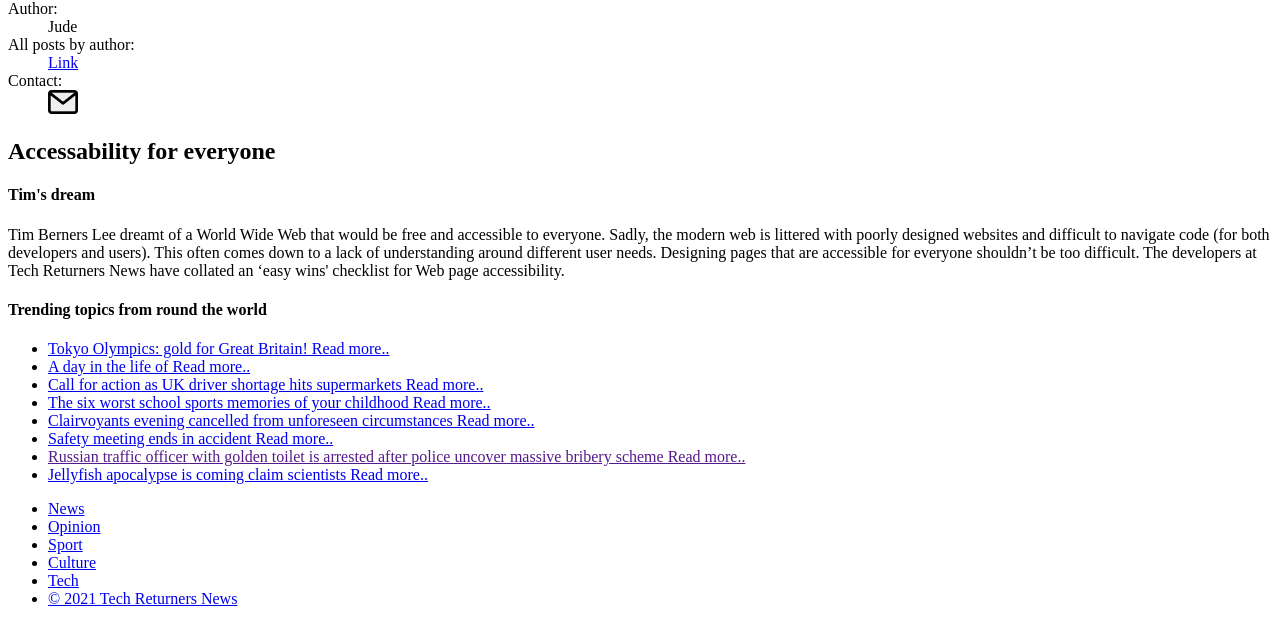
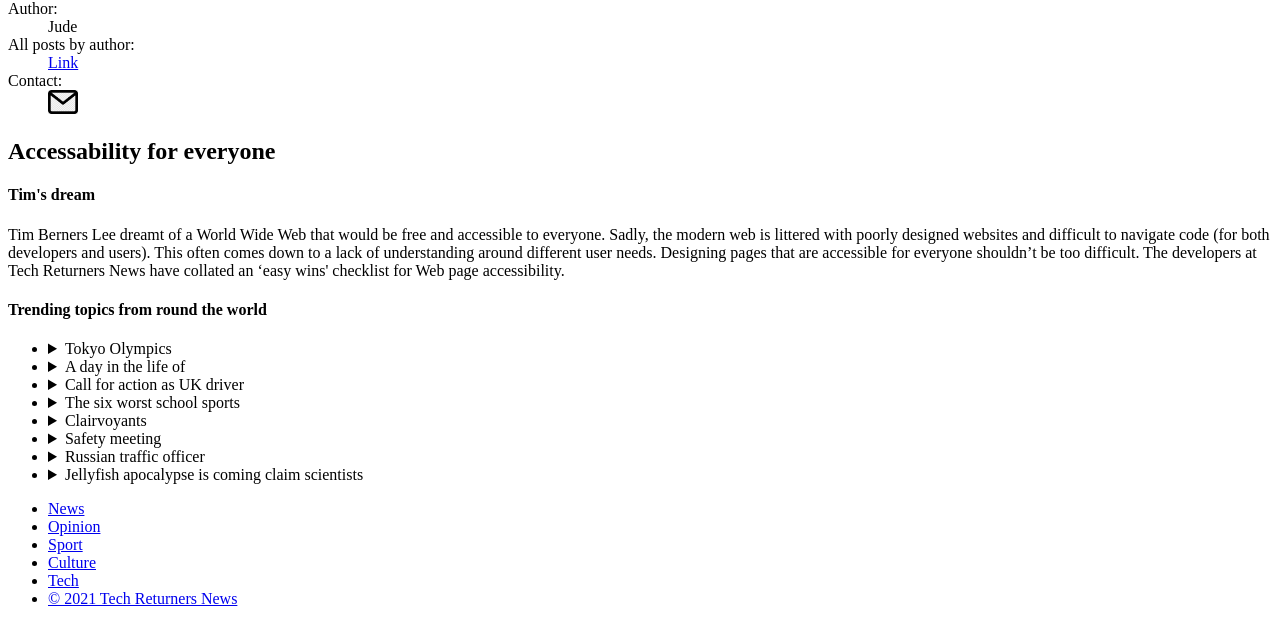
Before and after one commit to judejay/sematicHtml.html, a plain HTML site: page index.html in a window 1280 px wide. Shown: the part 708-1332 px from the top of the page. Drawn offline with Linux system fonts and the light colour scheme.

Commit message:
article details summary disclosure

```diff
--- a/index.html
+++ b/index.html
@@ -7,8 +7,7 @@
   </head>
   <body>
     <header>
-      <h1><a href="/index.html">Tech Returners</a>
-      </h1>
+      <h1><a href="/index.html">Tech Returners</a></h1>
       <nav>
         <ul>
           <li><a href="#news">News</a></li>
@@ -41,10 +40,12 @@
 -->
     <label aria-label="disableAnime">Disable Animations</label>
     <input type="checkbox">
-<div>
-      <img src="accessebilty.png" alt="colorful symbolic panel of accessability issues">
-
-</div>
+    <div>
+      <img
+        src="accessebilty.png"
+        alt="colorful symbolic panel of accessability issues"
+      >
+    </div>
 
     <article>
       <header>
@@ -55,55 +56,108 @@
           <dt>All posts by author:</dt>
           <dd><a href="http://www.blog.net/">Link</a></dd>
           <dt>Contact:</dt>
-          <dd><a  href= "mailto:myemail@hotmail.com&amp;subject=Please%20add%20me%20to%20the%20mailing%20list&amp;body=This%20request%20comes%20from%20the%20link%20on%20the%20home%20page.%0D%0AMy%20Name%20Is%3A%0D%0AMy%20Street%20Address%20is%3A%0D%0AMy%20City%20%2F%20State%20%2F%20Zip%20are%3A%0D%0AMy%20Primary%20Phone%20is%3A%0D%0AMy%20Primary%20Email%20(if%20different%20from%20the%20FROM%20field%20above)%3A%0D%0AOther%20members%20of%20my%20household%3A"><img width="30" alt="email sprite" src="email-sprite.jpg"></a></dd>
+          <dd>
+            <a
+              href="mailto:myemail@hotmail.com&amp;subject=Please%20add%20me%20to%20the%20mailing%20list&amp;body=This%20request%20comes%20from%20the%20link%20on%20the%20home%20page.%0D%0AMy%20Name%20Is%3A%0D%0AMy%20Street%20Address%20is%3A%0D%0AMy%20City%20%2F%20State%20%2F%20Zip%20are%3A%0D%0AMy%20Primary%20Phone%20is%3A%0D%0AMy%20Primary%20Email%20(if%20different%20from%20the%20FROM%20field%20above)%3A%0D%0AOther%20members%20of%20my%20household%3A"
+              ><img width="30" alt="email sprite" src="email-sprite.jpg"
+            ></a>
+          </dd>
         </dl>
       </header>
       <section>
         <h2>Accessability for everyone</h2>
         <article>
           <h4>Tim's dream</h4>
-          Tim Berners Lee dreamt of a World Wide Web that would be free and accessible to everyone. Sadly, the modern web is littered with
-poorly designed websites and difficult to navigate code (for both developers and users). This often comes down to a lack of
-understanding around different user needs.
-Designing pages that are accessible for everyone shouldn’t be too difficult. The developers at Tech Returners News have collated an
-‘easy wins' checklist for Web page accessibility.
+          Tim Berners Lee dreamt of a World Wide Web that would be free and
+          accessible to everyone. Sadly, the modern web is littered with poorly
+          designed websites and difficult to navigate code (for both developers
+          and users). This often comes down to a lack of understanding around
+          different user needs. Designing pages that are accessible for everyone
+          shouldn’t be too difficult. The developers at Tech Returners News have
+          collated an ‘easy wins' checklist for Web page accessibility.
         </article>
       </section>
       <section>
         <h4>Trending topics from round the world</h4>
 
-
         <ul>
-          <li><a href="tokyo">Tokyo Olympics: gold for Great Britain! Read more..</a></li>
-
-          <li><a href="adayinlife">A day in the life of Read more..</a></li>
+          <li>
+            <details>
+              <summary>Tokyo Olympics</summary>
+              <p>Tokyo Olympics: gold for Great Britain! Read more..</p>
+              <a href="tokyo">Tokyo Olympics: gold for Great Britain!</a>
+            </details>
+          </li>
 
           <li>
-            <a href="calltoaction"
-              >Call for action as UK driver shortage hits supermarkets Read more..</a
-            >
+            <details>
+              <summary>A day in the life of</summary>
+              <p>A day in the life of Read more..</p>
+              <a href="adayinlife">A day in the life of</a>
+            </details>
           </li>
           <li>
-            <a href="6worstschools"
-              >The six worst school sports memories of your childhood Read more..</a
-            >
+            <details>
+              <summary>Call for action as UK driver</summary>
+              <p>
+                Call for action as UK driver shortage hits supermarkets Read
+                more..
+              </p>
+              <a href="calltoaction"
+                >Call for action as UK driver shortage hits supermarkets</a
+              >
+            </details>
           </li>
           <li>
-            <a href="clairvoyants"
-              >Clairvoyants evening cancelled from unforeseen circumstances Read more..</a
-            >
-          </li>
-          <li><a href="safety">Safety meeting ends in accident Read more..</a></li>
-          <li>
-            <a href=""
-              >Russian traffic officer with golden toilet is arrested after police
-              uncover massive bribery scheme Read more..</a
-            >
+            <details>
+              <summary>The six worst school sports</summary>
+              <p>
+                The six worst school sports memories of your childhood Read
+                more..
+              </p>
+              <a href="6worstschools"
+                >The six worst school sports memories of your childhood</a
+              >
+            </details>
           </li>
           <li>
-            <a href="jellyfish">
-              Jellyfish apocalypse is coming claim scientists Read more..</a
-            >
+            <details>
+              <summary>Clairvoyants</summary>
+              <p>
+                Clairvoyants evening cancelled from unforeseen circumstances
+                Read more..
+              </p>
+              <a href="clairvoyants"
+                >Clairvoyants evening cancelled from unforeseen circumstances</a
+              >
+            </details>
+          </li>
+          <li>
+            <details>
+              <summary>Safety meeting</summary>
+              <p>Safety meeting ends in accident Read more..</p>
+              <a href="safety">Safety meeting ends in accident </a>
+            </details>
+          </li>
+          <li>
+            <details>
+              <summary>Russian traffic officer</summary>
+              <p>
+                Russian traffic officer with golden toilet is arrested after
+                police uncover massive bribery scheme Read more..
+              </p>
+              <a href="safety"
+                >Russian traffic officer with golden toilet is arrested after
+                police uncover massive bribery scheme
+              </a>
+            </details>
+          </li>
+          <li>
+            <details>
+              <summary>Jellyfish apocalypse is coming claim scientists</summary>
+              <p>Jellyfish apocalypse is coming claim scientists Read more..</p>
+              <a href="jellyfish">Jellyfish apocalypse</a>
+            </details>
           </li>
         </ul>
       </section>
```
